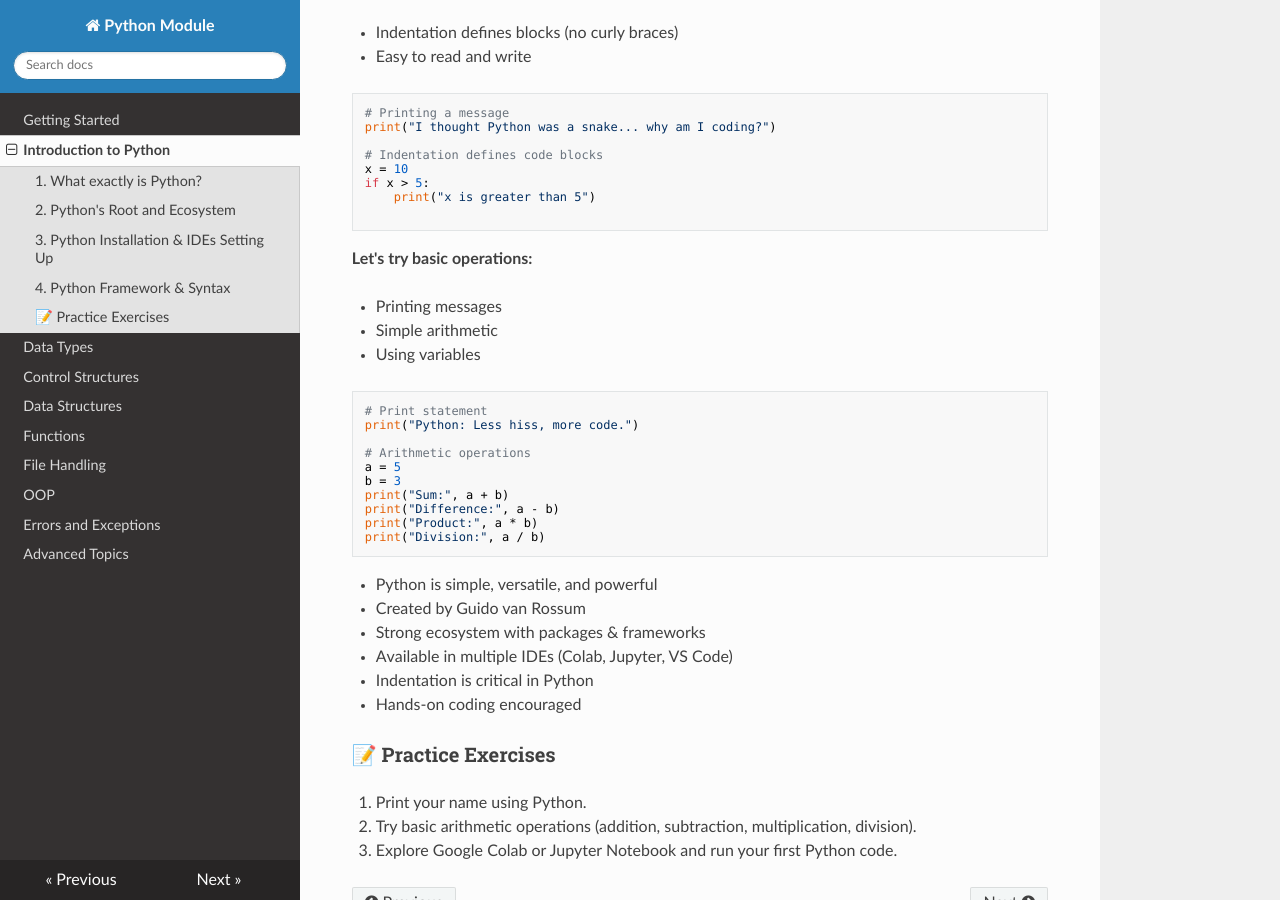
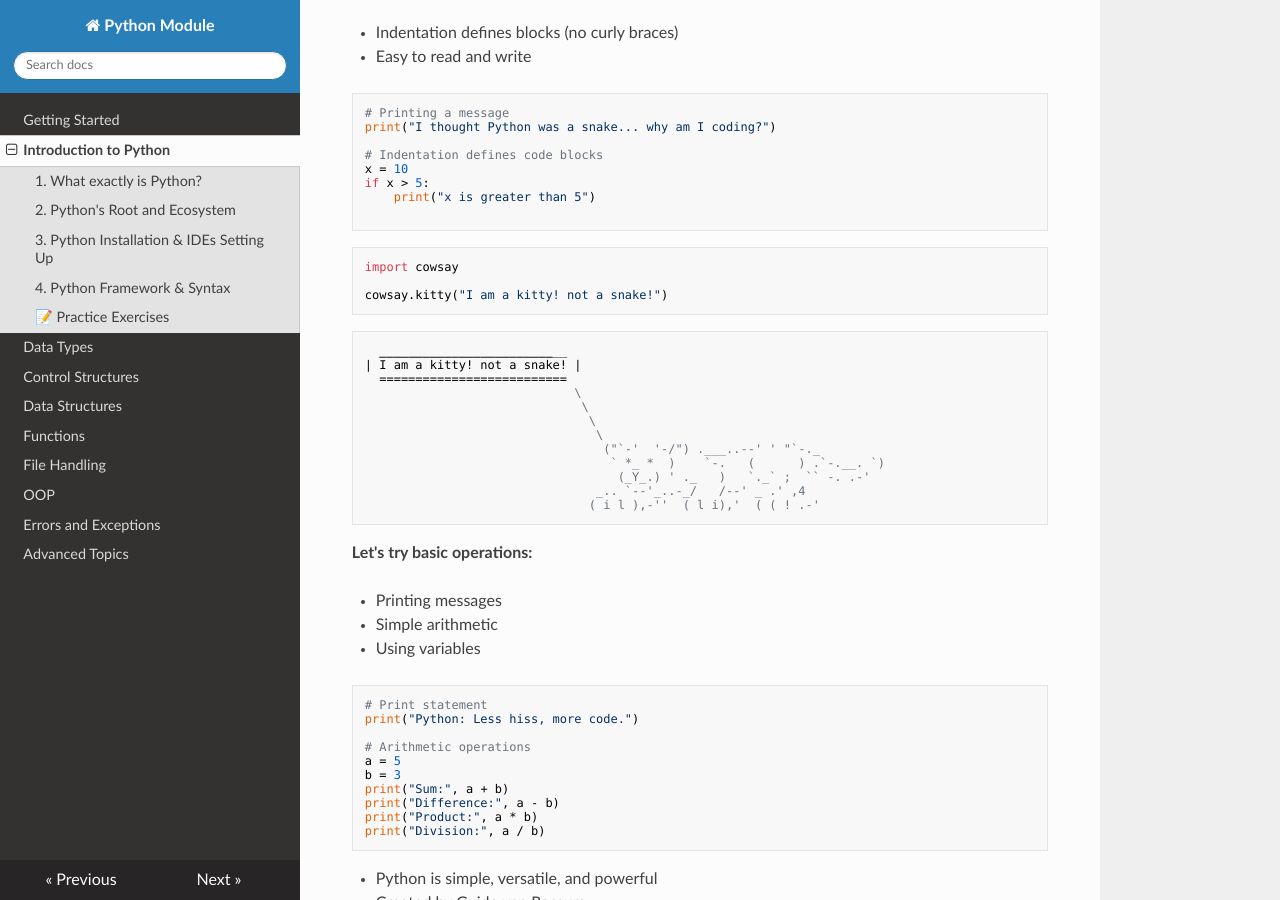
Before and after one commit to AayushWestcliff/python-training, an MkDocs documentation site: the page built from docs/lectures/1.Introduction.md, in a window 1280 px wide and 900 px high, scrolled down 1644 px. Built offline with MkDocs 1.6.1, drawn with Linux system fonts in a browser that asks for light colours; nearby versions of some CDN libraries.

Commit message:
Introduction udpaetd

````diff
--- a/docs/lectures/1.Introduction.md
+++ b/docs/lectures/1.Introduction.md
@@ -104,6 +104,27 @@ if x > 5:
 
 ```
 
+
+```python
+import cowsay
+
+cowsay.kitty("I am a kitty! not a snake!")
+```
+
+      __________________________
+    | I am a kitty! not a snake! |
+      ==========================
+                                 \
+                                  \
+                                   \
+                                    \
+                                     ("`-'  '-/") .___..--' ' "`-._
+                                      ` *_ *  )    `-.   (      ) .`-.__. `)
+                                       (_Y_.) ' ._   )   `._` ;  `` -. .-'
+                                    _.. `--'_..-_/   /--' _ .' ,4
+                                   ( i l ),-''  ( l i),'  ( ( ! .-'
+
+
 **Let's try basic operations:**
 
 - Printing messages
````
Also changed, not shown: 1 other file.
